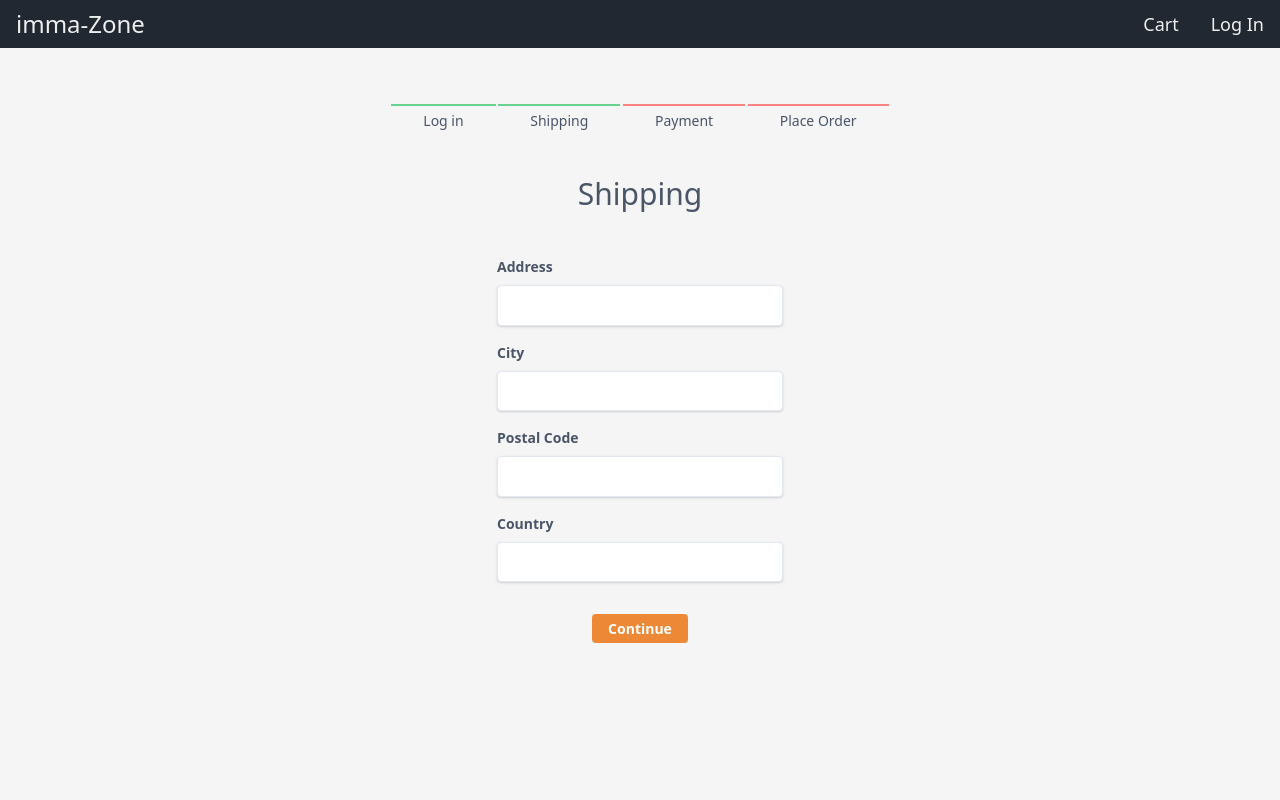
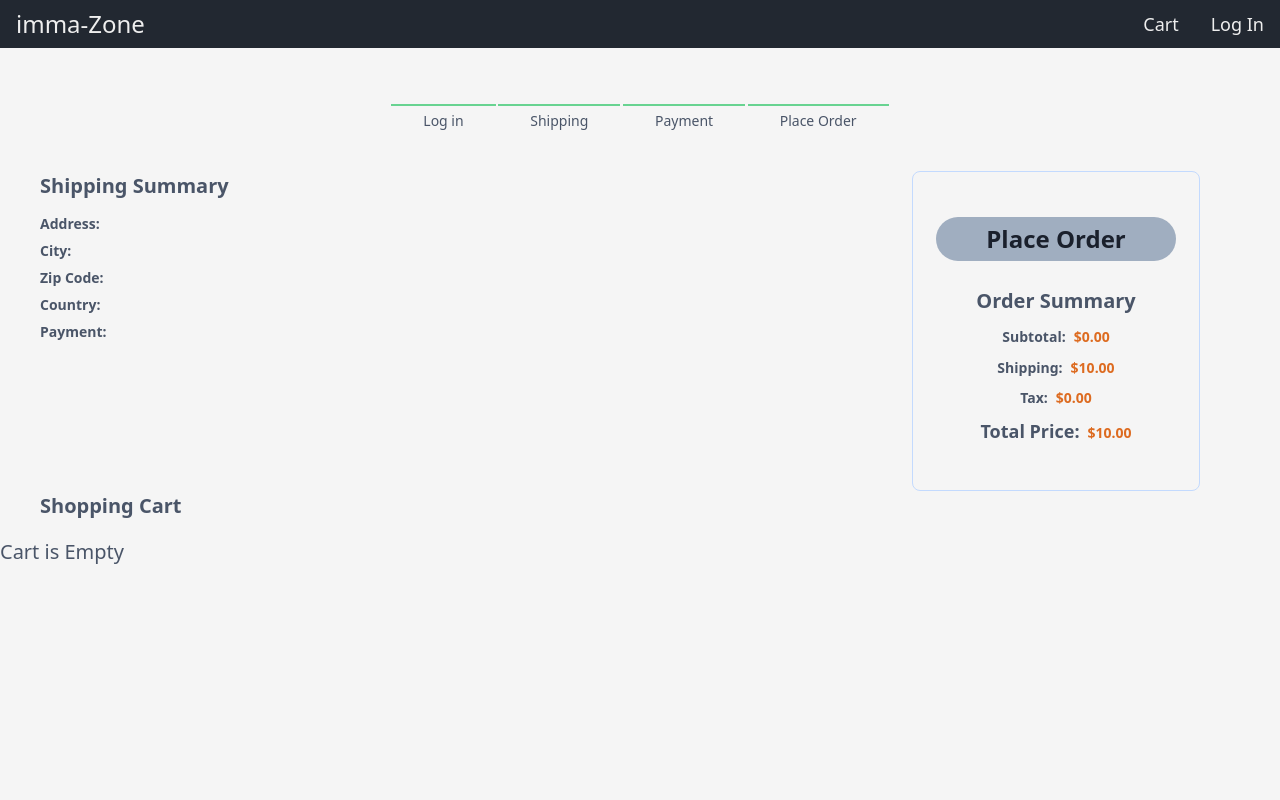
Before and after one commit to aromjhee/e-commerce-frontend-only, a React (Create React App) app: page /place-order in a window 1280 px wide. Before the commit this address led to /shipping. Shown: the top 800 px of the page. Built offline with nearby package versions, Linux system fonts and the light colour scheme.

Commit message:
wip OrderPlacement component

```diff
--- a/src/App.js
+++ b/src/App.js
@@ -12,7 +12,7 @@ import RegisterScreen from './components/RegisterScreen';
 import CRUDProduct from './components/CRUDProduct';
 import ShippingAddress from './components/ShippingAddress';
 import Payment from './components/Payment';
-import PlaceOrderScreen from './components/PlaceOrderScreen';
+import OrderPlacement from './components/OrderPlacement';
 import ProfileScreen from './components/ProfileScreen';
 
 const App = () => {
@@ -26,7 +26,7 @@ const App = () => {
           <Route path="/profile" component={ProfileScreen} />
           <Route path='/shipping' component={ShippingAddress}></Route>
           <Route path='/payment' component={Payment}></Route>
-          <Route path='/place-order' component={PlaceOrderScreen}></Route>
+          <Route path='/place-order' component={OrderPlacement}></Route>
           <Route path="/log-in" component={LoginScreen} />
           {/* <Route
             path="/register"
--- a/src/components/Cart.js
+++ b/src/components/Cart.js
@@ -36,7 +36,7 @@ const Cart = props => {
         <Link to='/'>Continue Shopping</Link>
       </button>
       <div className='flex justify-between h-screen'>
-        <div className='cart-list-container text-gray-700'>
+        <div className='text-gray-700'>
           {
             cartItems.length === 0 ? (
               <div className='text-xl'>Cart is Empty</div>
--- /dev/null
+++ b/src/components/OrderPlacement.js
@@ -0,0 +1,121 @@
+import React, { useEffect } from 'react';
+import { Link } from 'react-router-dom';
+import { useSelector } from 'react-redux';
+
+import CheckoutSteps from './CheckoutSteps';
+
+const OrderPlacement = props => {
+  const cart = useSelector(state => state.cart);
+
+  const { cartItems, shipping, payment } = cart;
+
+  // if (!shipping.address) {
+  //   props.history.push('/shipping');
+  // } else if (!payment.paymentMethod) {
+  //   props.history.push('/payment');
+  // }
+
+  const itemsPrice = cartItems.reduce((a, c) => a + c.price * c.qty, 0);
+  const shippingPrice = itemsPrice > 100 ? 0 : 10;
+  const taxPrice = 0.15 * itemsPrice;
+  const totalPrice = itemsPrice + shippingPrice + taxPrice;
+
+  // const dispatch = useDispatch();
+
+  const placeOrderHandler = () => {
+
+  }
+
+  // useEffect(() => {
+  // }, []);
+
+  return (
+    <>
+      <CheckoutSteps step1 step2 step3 step4 />
+      <div className='mt-10 h-screen'>
+        <div className='text-gray-700'>
+          <div className='flex justify-between'>
+            <div className='flex flex-col items-start ml-10 mb-10 justify-start'>
+              <h3 className='text-xl mb-2 font-bold'>Shipping Summary</h3>
+              <div className='flex flex-col content-end mb-2'>
+                <div><span className='font-bold text-sm'>Address:</span> {cart.shipping.address}</div>
+                <div><span className='font-bold text-sm'>City:</span> {cart.shipping.city}</div>
+                <div><span className='font-bold text-sm'>Zip Code:</span> {cart.shipping.postalCode}</div>
+                <div><span className='font-bold text-sm'>Country:</span> {cart.shipping.country}</div>
+                <div><span className='font-bold text-sm'>Payment:</span> {cart.payment.paymentMethod}</div>
+              </div>
+            </div>
+            <div className='text-gray-700 px-4 mr-20 flex flex-col items-center content-center justify-around border rounded-lg border-indigo-200 p-5 order-placement-box-size'>
+              <button
+                onClick={placeOrderHandler}
+                className='text-gray-900 bg-gray-500 hover:bg-gray-400 px-4 py-1 text-2xl rounded-full font-semibold mt-6 button-width-custom'>
+                Place Order
+                </button>
+              <h3 className='mt-6 mb-2 text-xl font-bold'>Order Summary</h3>
+              <div className='text-sm font-bold mb-2'>
+                Subtotal:
+                <span className='text-orange-600 text-sm font-bold ml-2'>
+                  ${itemsPrice.toFixed(2)}
+                </span>
+              </div>
+              <div className='text-sm font-bold mb-2'>
+                Shipping:
+                <span className='text-orange-600 text-sm font-bold ml-2'>
+                  ${shippingPrice.toFixed(2)}
+                </span>
+              </div>
+              <div className='text-sm font-bold mb-2'>
+                Tax:
+                <span className='text-orange-600 text-sm font-bold ml-2'>
+                  ${taxPrice.toFixed(2)}
+                </span>
+              </div>
+              <div className='text-lg font-bold mb-6'>
+                Total Price:
+                <span className='text-orange-600 text-sm font-bold ml-2'>
+                  ${totalPrice.toFixed(2)}
+                </span>
+              </div>
+            </div>
+          </div>
+          <h3 className='text-xl mb-4 font-bold ml-10'>Shopping Cart</h3>
+          <div className='flex flex-col'>
+              {
+                cartItems.length === 0 ? (
+                <div className='text-xl'>Cart is Empty</div>
+                ) :
+                cartItems.map(item => (
+                  <div key={item.name} className='flex items-center border border-indigo-200 rounded-lg ml-4 mb-2 p-4 justify-around'>
+                    <Link to={`/product/${item.product}`}>
+                      <img
+                        className='product-cart-image ml-3 border border-purple-200'
+                        src={item.image}
+                        alt='product' />
+                    </Link>
+                    <div className='font-bold ml-4'>
+                      <Link to={`/product/${item.product}`}>
+                        {item.name}
+                      </Link>
+                    </div>
+                    <div className='text-sm ml-20 flex flex-col'>
+                      <div className='self-center'>
+                        Qty: {item.qty}
+                      </div>
+                      <div className='text-xs text-gray-500 self-center'>
+                        ${(item.price).toFixed(2)} per item
+                      </div>
+                    </div>
+                    <div className='text-indigo-600 text-sm font-bold ml-10'>
+                      ${(item.price * item.qty).toFixed(2)}
+                    </div>
+                  </div>
+                ))
+              }
+          </div>
+        </div>
+      </div>
+    </>
+  )
+}
+
+export default OrderPlacement;
--- a/src/components/PlaceOrderScreen.js
+++ /dev/null
@@ -1,119 +0,0 @@
-import React, { useEffect } from 'react';
-import { Link } from 'react-router-dom';
-import { useSelector } from 'react-redux';
-
-import CheckoutSteps from './CheckoutSteps';
-
-const PlaceOrderScreen = props => {
-  const cart = useSelector(state => state.cart);
-
-  const { cartItems, shipping, payment } = cart;
-
-  if (!shipping.address) {
-    props.history.push('/shipping');
-  } else if (!payment.paymentMethod) {
-    props.history.push('/payment');
-  }
-
-  const itemsPrice = cartItems.reduce((a, c) => a + c.price * c.qty, 0);
-  const shippingPrice = itemsPrice > 100 ? 0 : 10;
-  const taxPrice = 0.15 * itemsPrice;
-  const totalPrice = itemsPrice + shippingPrice + taxPrice;
-
-  // const dispatch = useDispatch();
-
-  const placeOrderHandler = () => {
-    // TODO
-  }
-
-  useEffect(() => {
-  }, []);
-
-  return (
-    <>
-      <CheckoutSteps step1 step2 step3 step4 />
-      <div className='placeorder'>
-        <div className='placeorder-info'>
-          <div>
-            <h3>Shipping</h3>
-            <div>
-              {cart.shipping.address},
-              {cart.shipping.city},
-              {cart.shipping.postalCode},
-              {cart.shipping.country}
-            </div>
-            <div>
-              <h3>Payment</h3>
-              <div>Payment Method: {cart.payment.paymentMethod}</div>
-            </div>
-          </div>
-          <div>
-            <ul className='placeorder-list-container'>
-              <li>
-                <h3>Shopping Cart</h3>
-                <div>Price</div>
-              </li>
-              {
-                cartItems.length === 0 ? (
-                  <div>Cart is Empty</div>
-                ) :
-                cartItems.map(item => (
-                  <li key={item.name}>
-                    <div className='cart-image'>
-                      <img src={item.image} alt='product' />
-                    </div>
-                    <div className='cart-name'>
-                      <div>
-                        <Link to={`/product/${item.product}`}>
-                          {item.name}
-                        </Link>
-                      </div>
-                      <div>
-                        Qty: {item.qty}
-                      </div>
-                    </div>
-                    <div className='cart-price'>
-                      ${item.price}
-                    </div>
-                  </li>
-                ))
-              }
-            </ul>
-          </div>
-        </div>
-        <div className='placeorder-action'>
-          <ul>
-            <li>
-              <button
-                onClick={placeOrderHandler}
-                className='button primary full-width'>
-                  Place Order
-              </button>
-            </li>
-            <li>
-              <h3>Order Summary</h3>
-            </li>
-            <li>
-              <div>Items</div>
-              <div>${itemsPrice}</div>
-            </li>
-            <li>
-              <div>Shipping</div>
-              <div>${shippingPrice}</div>
-            </li>
-            <li>
-              <div>Tax</div>
-              <div>${taxPrice}</div>
-            </li>
-            <li>
-              <div>Order Total</div>
-              <div>${totalPrice}</div>
-            </li>
-          </ul>
-        </div>
-      </div>
-    </>
-  )
-}
-
-export default PlaceOrderScreen;
--- a/src/index.css
+++ b/src/index.css
@@ -44,3 +44,12 @@
 .check-out-steps-width {
   width: 500px;
 }
+
+.order-placement-box-size {
+  height: 20rem;
+  width: 18rem;
+}
+
+.button-width-custom {
+  width: 15rem;
+}
```
